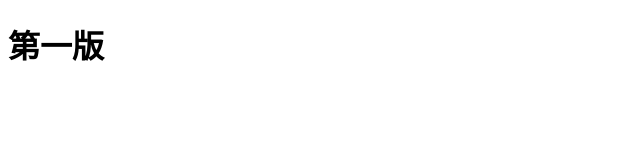
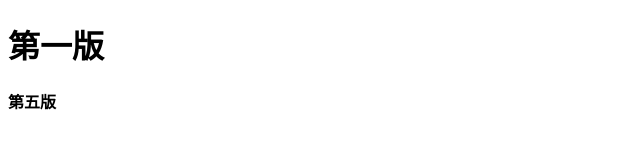
Before and after one commit to 601460455/text, a plain HTML site: page index.html in a window 1280 px wide. Shown: the full height of the page, 0-640 px from the left. Drawn offline with Linux system fonts and the light colour scheme.

Commit message:
第五次

```diff
--- a/index.html
+++ b/index.html
@@ -9,6 +9,7 @@
 
 <body>
     <h1>第一版</h1>
+    <h4>第五版</h4>
 </body>
 
 </html>
```
